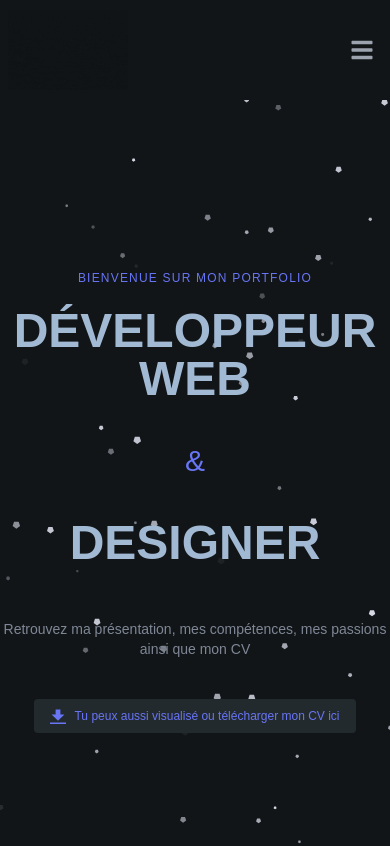
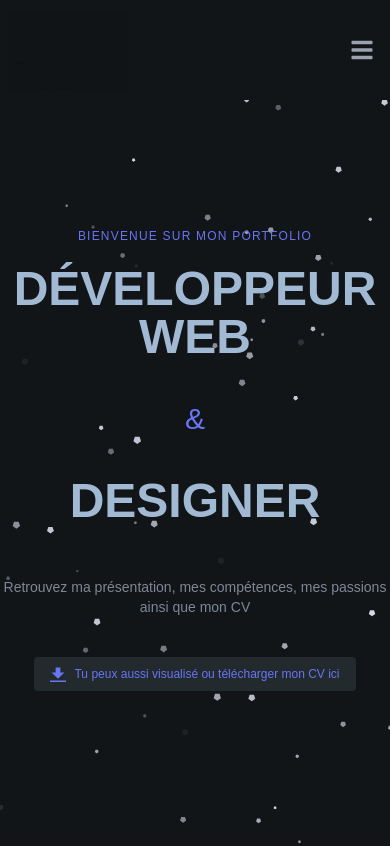
Before and after one commit to SofianeDmt/Portfolio, a Next.js app: page / in a window 390 px wide. Shown: the top 846 px of the page. Built offline with nearby package versions, Linux system fonts and the light colour scheme; a web font is replaced by a local one.

Commit message:
fix(front): * fix height in title

```diff
--- a/styles/Title.module.css
+++ b/styles/Title.module.css
@@ -2,8 +2,8 @@
     height: 90vh;
 }
 .title_container {
-    top: 20vh;
-    @apply flex flex-col justify-center items-center text-center relative lg:top-[15vh];
+    top: 15vh;
+    @apply flex flex-col justify-center items-center text-center relative;
 }
 .title {
     font-weight: 700;
```
